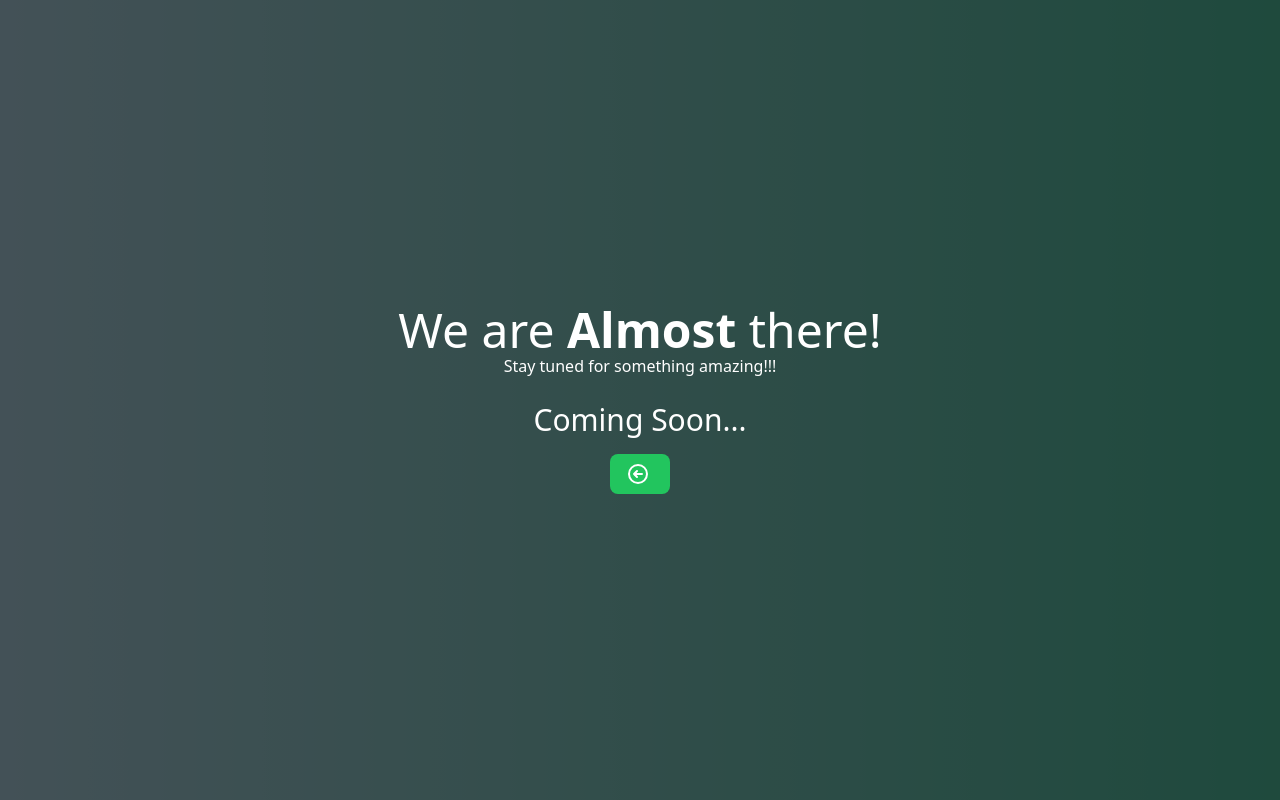
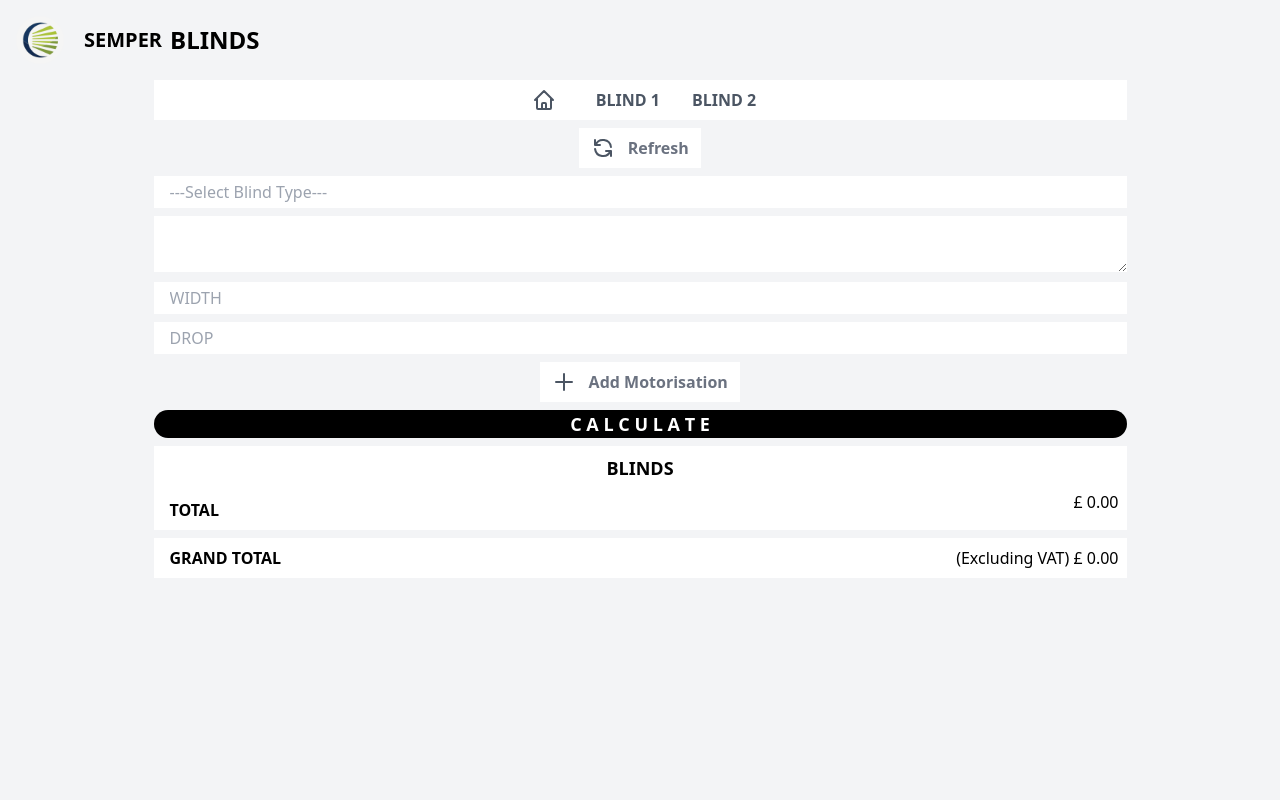
Before and after one commit to ParshuramNikam/Semper-Blinds, a React (Create React App) app: page /QuotationTool in a window 1280 px wide. Built offline with nearby package versions, Linux system fonts and the light colour scheme.

Commit message:
quotation ui

```diff
--- a/src/components/QuotationTool.jsx
+++ b/src/components/QuotationTool.jsx
@@ -1,27 +1,108 @@
-import { ArrowCircleLeftIcon } from "@heroicons/react/outline";
+import { HomeIcon, PlusIcon, RefreshIcon } from "@heroicons/react/outline";
 import React from "react";
 import { Link } from "react-router-dom";
 
 function QuotationTool() {
   return (
-      <div class="relative h-screen w-full flex items-center justify-center bg-cover bg-center text-center bg-gradient-to-r from-green-100 to-green-400">
-        <div class="absolute top-0 right-0 bottom-0 left-0 bg-gray-900 opacity-75"></div>
+    <div className=" h-screen w-full bg-gray-100">
+      <nav className="flex flex-wrap items-center justify-start gap-5 w-full py-4 md:py-0 px-4 text-lg bg-gray-100">
+        <div className="flex-shrink-0 flex items-center">
+          <img
+            className="  h-12 w-12 rounded-full"
+            src="/images/logo.jpeg"
+            alt="semper-blinds"
+          />
+        </div>
+        <div className="flex items-center gap-2 justify-between">
+          <p className="text-xl font-bold text-blue-900">SEMPER</p>
+          <p className="text-2xl font-bold text-lime-400">BLINDS</p>
+        </div>
+      </nav>
 
-        <div class="z-50 flex flex-col justify-center items-center text-white w-full h-screen">
-          <h1 class="text-5xl">
-            We are <b>Almost</b> there!
-          </h1>
-          <h2>Stay tuned for something amazing!!!</h2>
-          <br></br>
-          <h1 class="text-3xl">Coming Soon...</h1>
-          <Link to={'/'} >
-            <button className="w-max button-box-shadow flex mx-auto mt-4  text-white bg-green-500  hover:bg-green-600 rounded-lg text-base px-4 py-2 font-semibold  text-center">
-            <ArrowCircleLeftIcon className=" top-4 text-gray-600 h-6 w-6 mr-1 stroke-2 stroke-white k" />
+      <div className="bg-gray-100 min-h-screen">
+        <div className="flex justify-center mb-5 ">
+          <div className=" max-w-xl  mb-4 mx-2">
+            <div className="flex items-center justify-center bg-white py-2">
+              <Link to={"/"}>
+                <button className="px-6 w-max flex mx-auto  text-gray-500 rounded-lg text-base  font-semibold  text-center">
+                  <HomeIcon className=" text-gray-600 h-6 w-6 " />
+                </button>
+              </Link>
+              <div className="flex items-center justify-center ">
+                <button className="px-4 w-max flex mx-auto  text-gray-600 rounded-lg text-base  font-semibold  text-center">
+                  BLIND 1
+                </button>
+                <button className="px-4 w-max flex mx-auto  text-gray-600 rounded-lg text-base  font-semibold  text-center">
+                  BLIND 2
+                </button>
+              </div>
+            </div>
+            <div className="mt-2 flex items-center justify-center bg-lime-100 ">
+              <Link to={"/asdf"}>
+                <button className=" w-max flex mx-auto  text-gray-500 bg-white px-3 py-2 rounded-3xl text-base  font-semibold  text-center">
+                  <RefreshIcon className=" text-gray-600 h-6 w-6" />
+                  &nbsp;&nbsp; Refresh
+                </button>
+              </Link>
+            </div>
+            <input
+              type="text"
+              name="blind_type"
+              id="blind_type"
+              placeholder="---Select Blind Type---"
+              className="placeholder-black mt-2 w-full border-2 rounded-3xl p-1 pl-4 outline-none   border-gray-400"
+            />
+            <textarea
+              type="text"
+              name="blank"
+              id="blank"
+              className="mt-2 w-full border-2  rounded-3xl p-1 pl-4 outline-none border-gray-400 placeholder-black"
+            ></textarea>
 
+            <input
+              type="number"
+              name="width"
+              id="width"
+              placeholder="WIDTH"
+              className="mt-1 w-full border-2 rounded-3xl placeholder-black p-1 pl-4 outline-none border-gray-400"
+            />
+
+            <input
+              type="number"
+              name="drop"
+              id="drop"
+              placeholder="DROP"
+              className="mt-2 w-full border-2 rounded-3xl placeholder-black p-1 pl-4 outline-none border-gray-400"
+            />
+
+            <div className=" flex items-center justify-center bg-lime-100 py-2">
+              <button className=" w-max flex mx-auto   text-gray-500 bg-white px-3 py-2 rounded-3xl text-base  font-semibold  text-center">
+                <PlusIcon className=" text-gray-600 h-6 w-6" />
+                &nbsp;&nbsp; Add Motorisation
+              </button>
+            </div>
+            <button className="w-full bg-black text-white rounded-full text-lg font-semibold">
+              C A L C U L A T E
             </button>
-          </Link>
+            <div className="flex flex-col justify-center mt-2 text-center bg-white">
+              <h1 className="p-2 font-semibold text-lg border-b-2  border-black">
+                BLINDS
+              </h1>
+              <div className="flex px-2 justify-between text-center">
+                <h1 className="p-2 font-semibold text-base">TOTAL</h1>
+                <h1>£ 0.00</h1>
+              </div>
+            </div>
+            <div className="flex flex-col justify-center mt-2 text-center bg-white">
+              <div className="flex px-2 justify-between text-center">
+                <h1 className="p-2 font-semibold text-base">GRAND TOTAL</h1>
+                <h1 className="py-2 pr-2  text-base">(Excluding VAT) £ 0.00</h1>
+              </div>
+            </div>
+          </div>
         </div>
       </div>
+    </div>
   );
 }
 
```
